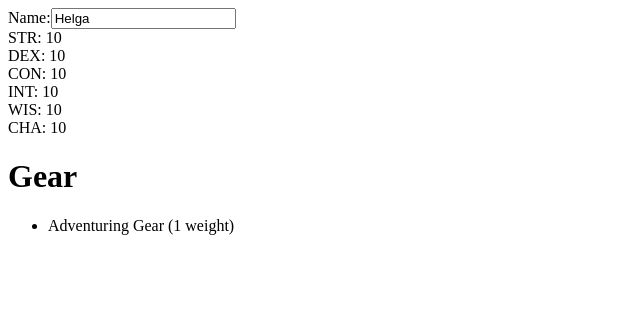
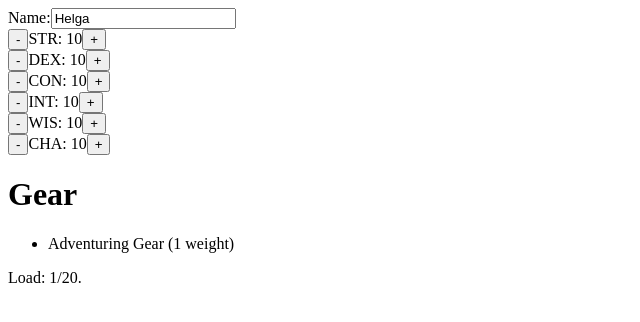
Before and after one commit to robsigler/dw-character-sheet, a React app: page / in a window 1280 px wide. Shown: the top 322 px of the page, without its empty margins (0-640 px from the left). Built offline with nearby package versions, Linux system fonts and the light colour scheme.

Commit message:
Add plus and minus buttons for stats

```diff
--- a/src/components/CharacterSheet.tsx
+++ b/src/components/CharacterSheet.tsx
@@ -6,20 +6,65 @@ export interface CharacterSheetProps { name: string; stats: StatsProps; gear: It
 
 export interface CharacterSheetState { name: string; stats: StatsProps; gear: ItemProps[] }
 
-export class CharacterSheet extends React.Component<CharacterSheetProps, {}> {
+export enum Stat {
+    strength = "strength",
+    dexterity = "dexterity",
+    constitution = "constitution",
+    intelligence = "intelligence",
+    wisdom = "wisdom",
+    charisma = "charisma",
+}
+
+export class CharacterSheet extends React.Component<CharacterSheetProps, CharacterSheetState> {
+    constructor(props: CharacterSheetProps) {
+        super(props);
+        this.state = {
+            name: this.props.name,
+            stats: this.props.stats,
+            gear: this.props.gear,
+        };
+
+        this.modifyStat = this.modifyStat.bind(this);
+    }
+
+    modifyStat(statName: string, delta: number) {
+        this.setState((state: CharacterSheetState) => {
+            const stats: StatsProps = state.stats;
+            if (statName === Stat.strength) {
+                stats.strength = stats.strength + delta;
+            } else if (statName === Stat.dexterity) {
+                stats.dexterity = stats.dexterity + delta;
+            } else if (statName === Stat.constitution) {
+                stats.constitution = stats.constitution + delta;
+            } else if (statName === Stat.intelligence) {
+                stats.intelligence = stats.intelligence + delta;
+            } else if (statName === Stat.wisdom) {
+                stats.wisdom = stats.wisdom + delta;
+            } else if (statName === Stat.charisma) {
+                stats.charisma = stats.charisma + delta;
+            }
+            return {stats:stats};
+        });
+    }
+
     render() {
         const gearHtml = this.props.gear.map((item: ItemProps) => <Item {...item}/>);
+        const load: number = this.props.gear.reduce(((load: number, item: ItemProps) => load + item.weight), 0);
+        const maxLoad: number = this.props.stats.strength + 10;
+        const statsProps: StatsProps = this.props.stats;
+        statsProps.modifyStat = this.modifyStat;
         return <div>
             <div>
                 <label htmlFor="Name">Name:</label>
-                <input type="text" id="Name" value={this.props.name}/>
+                <input type="text" id="Name" defaultValue={this.props.name}/>
             </div>
-            <Stats {...this.props.stats} />
+            <Stats {...statsProps} />
             <div>
                 <h1>Gear</h1>
                 <ul>
                     {gearHtml}
                 </ul>
+                <div>Load: {load}/{maxLoad}.</div>
             </div>
         </div>;
     }
--- a/src/components/Stats.tsx
+++ b/src/components/Stats.tsx
@@ -7,22 +7,41 @@ export interface StatsProps {
     intelligence: number;
     wisdom: number;
     charisma: number;
+    modifyStat: any;
 }
 
 export class Stats extends React.Component<StatsProps, {}> {
-    renderStat(name: string, value: number) {
-        const text = name + ": " + value;
-        return <div>{text}</div>
+    constructor(props: StatsProps) {
+        super(props);
+
+        this.modifyStatClick = this.modifyStatClick.bind(this);
+    }
+
+    modifyStatClick(statName: string, delta: number) {
+        console.log("Hello, world!");
+        return () => {
+            this.props.modifyStat(statName, delta)
+        };
+    }
+
+    renderStat(shortName: string, realName: string, value: number) {
+        const text = shortName + ": " + value;
+        return (
+        <div>
+            <button onClick={this.modifyStatClick(realName, -1)}>-</button>
+            {text}
+            <button onClick={this.modifyStatClick(realName, 1)}>+</button>
+        </div>);
     }
 
     render() {
-        return <div>
-            {this.renderStat("STR", this.props.strength)}
-            {this.renderStat("DEX", this.props.dexterity)}
-            {this.renderStat("CON", this.props.constitution)}
-            {this.renderStat("INT", this.props.intelligence)}
-            {this.renderStat("WIS", this.props.wisdom)}
-            {this.renderStat("CHA", this.props.charisma)}
-        </div>
+        return (<div>
+            {this.renderStat("STR", "strength", this.props.strength)}
+            {this.renderStat("DEX", "dexterity", this.props.dexterity)}
+            {this.renderStat("CON", "constitution", this.props.constitution)}
+            {this.renderStat("INT", "intelligence", this.props.intelligence)}
+            {this.renderStat("WIS", "wisdom", this.props.wisdom)}
+            {this.renderStat("CHA", "charisma", this.props.charisma)}
+        </div>);
     }
 }
--- a/src/index.tsx
+++ b/src/index.tsx
@@ -13,9 +13,10 @@ const characterSheetProps: CharacterSheetProps = {
         intelligence: 10,
         wisdom: 10,
         charisma: 10,
+        modifyStat: undefined,
     },
 }
-const stats = ReactDOM.render(
+ReactDOM.render(
     <CharacterSheet {...characterSheetProps} />,
     document.getElementById("app")
 );
```
